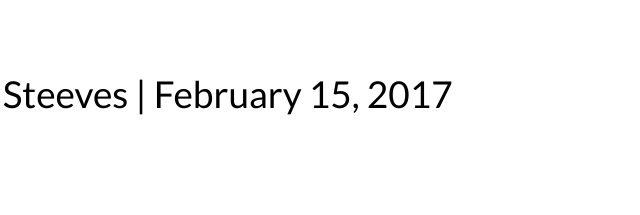
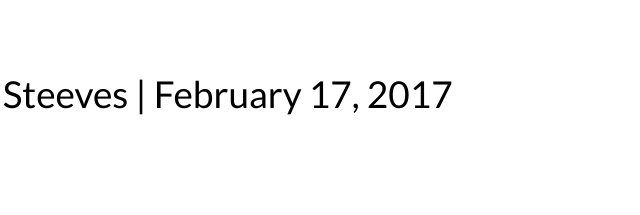
Before and after one commit to NYU-DataServices/ManagingData-Python, a website: page index.html in a window 1280 px wide. Shown: the part 267-482 px from the top of the page, 461-1101 px from the left. Drawn offline with Linux system fonts and the light colour scheme; a web font is replaced by a local one.

Commit message:
Updating date for LYD Workshop

```diff
--- a/index.html
+++ b/index.html
@@ -31,7 +31,7 @@
 				<section>
 					<h2>Data Extraction and Management Using Python</h2><br/>
 
-					<div class="title-page"><p>Vicky Steeves | February 15, 2017</p></div>
+					<div class="title-page"><p>Vicky Steeves | February 17, 2017</p></div>
 
 					<img src="imgs/dataservices.png" height="10%" align="middle"><br/>
 
```
